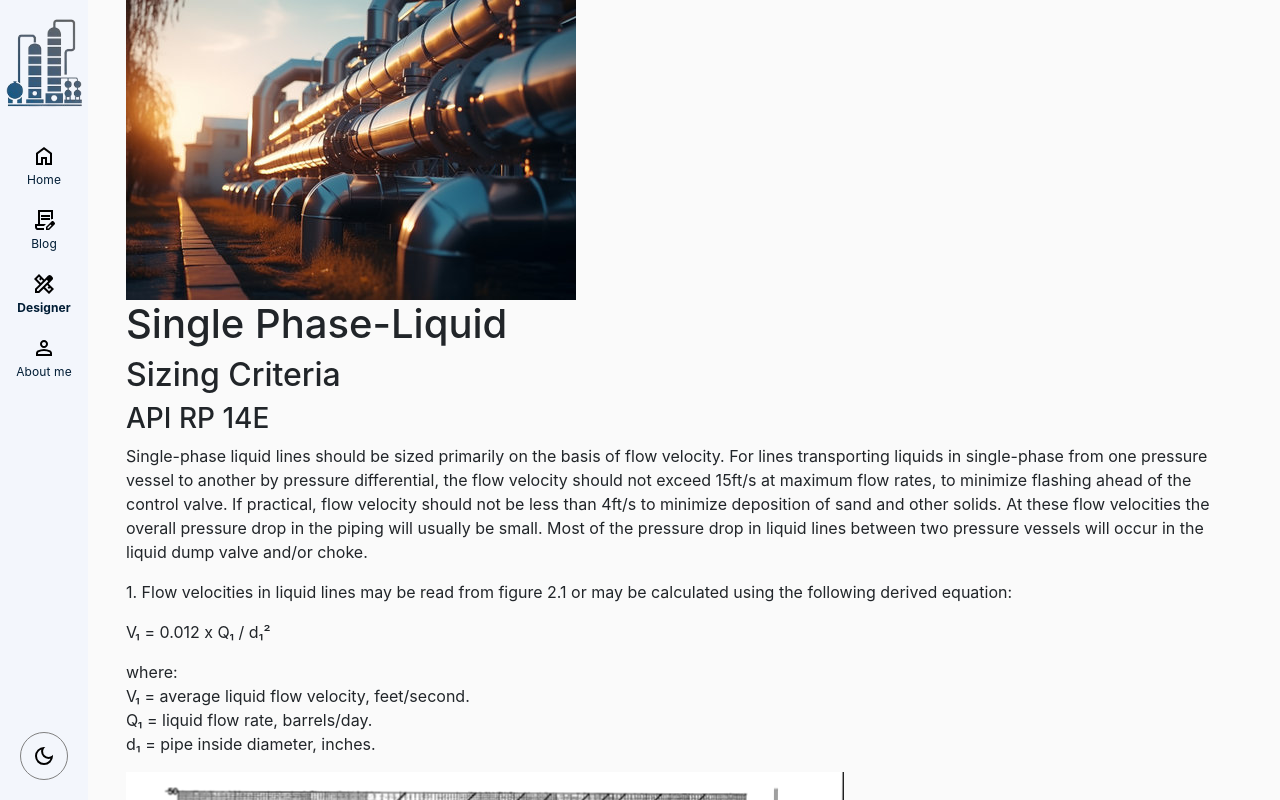
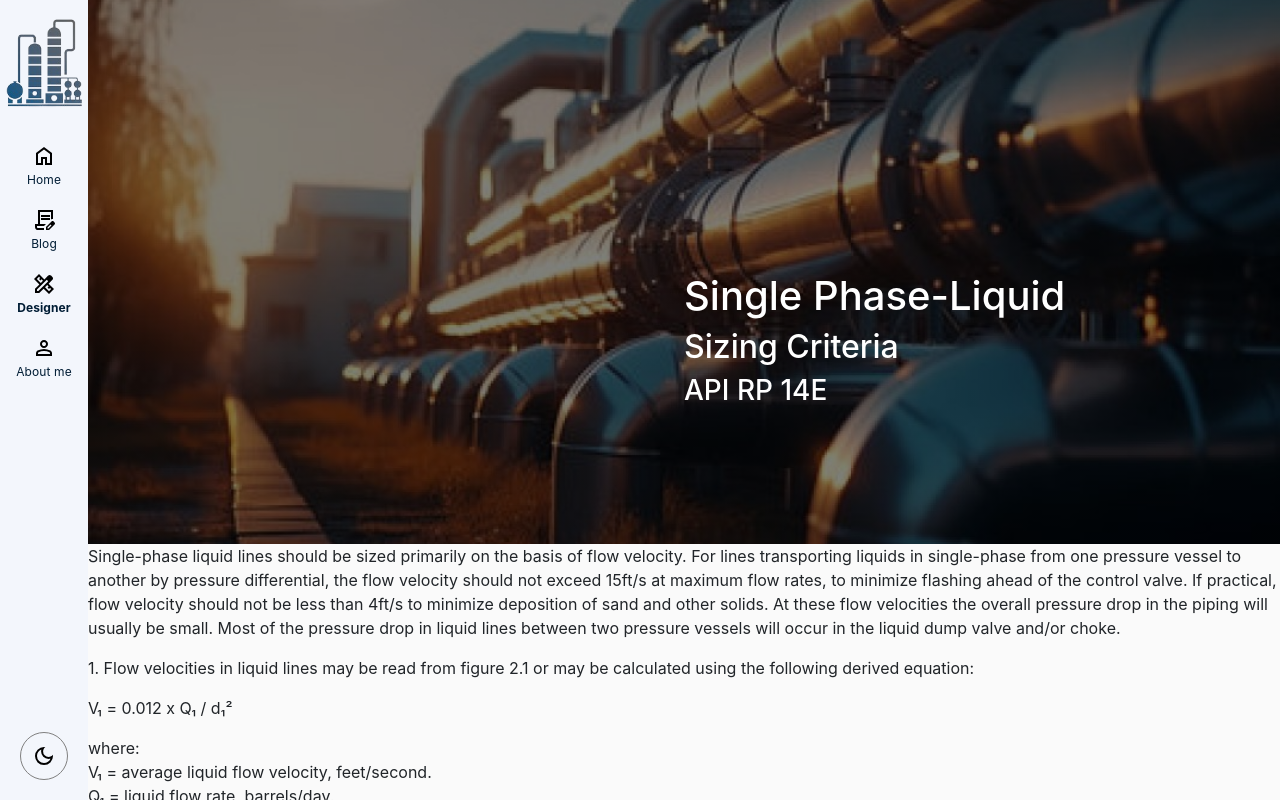
Before and after one commit to carlosfpj/equipment-designer, a React (Create React App) app in the folder frontend/: page /designer/pipes/singlephase/liquid in a window 1280 px wide. Shown: the top 800 px of the page. Built offline with nearby package versions, Linux system fonts and the light colour scheme.

Commit message:
add PipeLiquid hero

```diff
--- /dev/null
+++ b/frontend/src/pages/PipeLiquid.css
@@ -0,0 +1,17 @@
+.hero-image {
+    background-image: linear-gradient(rgba(0, 0, 0, 0.5),
+                     rgba(0, 0, 0, 0.5)),
+                      url("./../assets/images/pipeliquid.jpg");
+    background-position: center;
+    background-repeat: no-repeat;
+    background-size: cover;
+    position: relative;
+    min-height: 544px;
+}
+
+.hero-text {
+  color: white;
+  position: absolute;
+  top: 50%;
+  left: 50%;
+}
--- a/frontend/src/pages/PipeLiquid.tsx
+++ b/frontend/src/pages/PipeLiquid.tsx
@@ -6,10 +6,9 @@ import styles from '../assets/styles/LinePage.module.css';
 import AddLineDialog from '../components/addLinesDialog';
 import Theory from '../components/Theory';
 import Line from '../components/Line';
-import { Container } from 'react-bootstrap';
 import * as LinesApi from '../network/line_api';
 import { Line as LineModel } from '../models/line';
-import pipeliquid from "../assets/images/pipeliquid.jpg"
+import "./PipeLiquid.css";
 
 const PipeLiquid = () => {
   const [lines, setLines] = useState<LineModel[]>([]);
@@ -144,21 +143,29 @@ const PipeLiquid = () => {
   // }, []);
 
   return (
-    <Container>
+    <div>
       <div className="hero">
-        <img src={pipeliquid}></img>
-        <h1>Single Phase-Liquid</h1>
+        <div className="full-width">
+          <div className="hero-content">
+            <div className="hero-image">
+              <div className="hero-text">
+                <h1>Single Phase-Liquid</h1>
+                <h2>Sizing Criteria</h2>
+                <h3>API RP 14E</h3>
+              </div>
+            </div>
+          </div>
+        </div>
       </div>
 
-      <h2>Sizing Criteria</h2>
-      <h3>API RP 14E</h3>
-      <Theory/>
+
+      <Theory />
 
       <Button onClick={() => setShowAddLineDialog(true)}>Add new Line Calculation</Button>
 
       <p>Please insert data to calculate</p>
       <form onSubmit={handleSubmit}>
-        <label>select what you desire</label><br/>
+        <label>select what you desire</label><br />
         <input type='radio'
           id='vel'
           name='a'
@@ -187,12 +194,12 @@ const PipeLiquid = () => {
         <label htmlFor="VP">Velocity and Pressure Drop</label>
         <br /><br />
         <label>Liquid flow rate[barrels/day]</label>
-        <input type='text' onChange={handleFlowChange} value={flowRate}/><br/>
+        <input type='text' onChange={handleFlowChange} value={flowRate} /><br />
         <label>pipe inside diameter[inches]</label>
-        <input type='text' onChange={handlepipeDiameterChange} value={pipeDiameter} /><br/>
+        <input type='text' onChange={handlepipeDiameterChange} value={pipeDiameter} /><br />
         {showOption &&
           <div>
-            <label htmlFor='material'>Pipe material</label><br/>
+            <label htmlFor='material'>Pipe material</label><br />
             <select name='material' id='material' onChange={handlePipeMaterialChange}>
               <option>Select one from this dropdown list</option>
               <option value="1">1. Drawn Cooper, Lead, Brass, new Aluminum</option>
@@ -216,7 +223,7 @@ const PipeLiquid = () => {
               <option value="19">19. Well planed wood</option>
               <option value="20">20. Ordinary wood</option>
             </select>
-            <br/>
+            <br />
             <label>Liquid Specific Gravity [S]</label>
             <input type='text' onChange={handleSGChange} value={SG} /><br />
             <label>Liquid Density [lb/ft3]</label>
@@ -224,7 +231,7 @@ const PipeLiquid = () => {
             <label>Liquid Viscocity [Cp]</label>
             <input type='text' onChange={handleViscocityChange} value={liquidViscocity} /><br />
           </div>}
-          <button>submit</button>
+        <button>submit</button>
       </form>
 
       <p>velocity: {resultVelocity} ft/seg</p>
@@ -248,7 +255,7 @@ const PipeLiquid = () => {
           }}
         />
       }
-    </Container>
+    </div>
   )
 }
 
```
Also changed, not shown: frontend/src/assets/images/pipeliquid.jpg.
